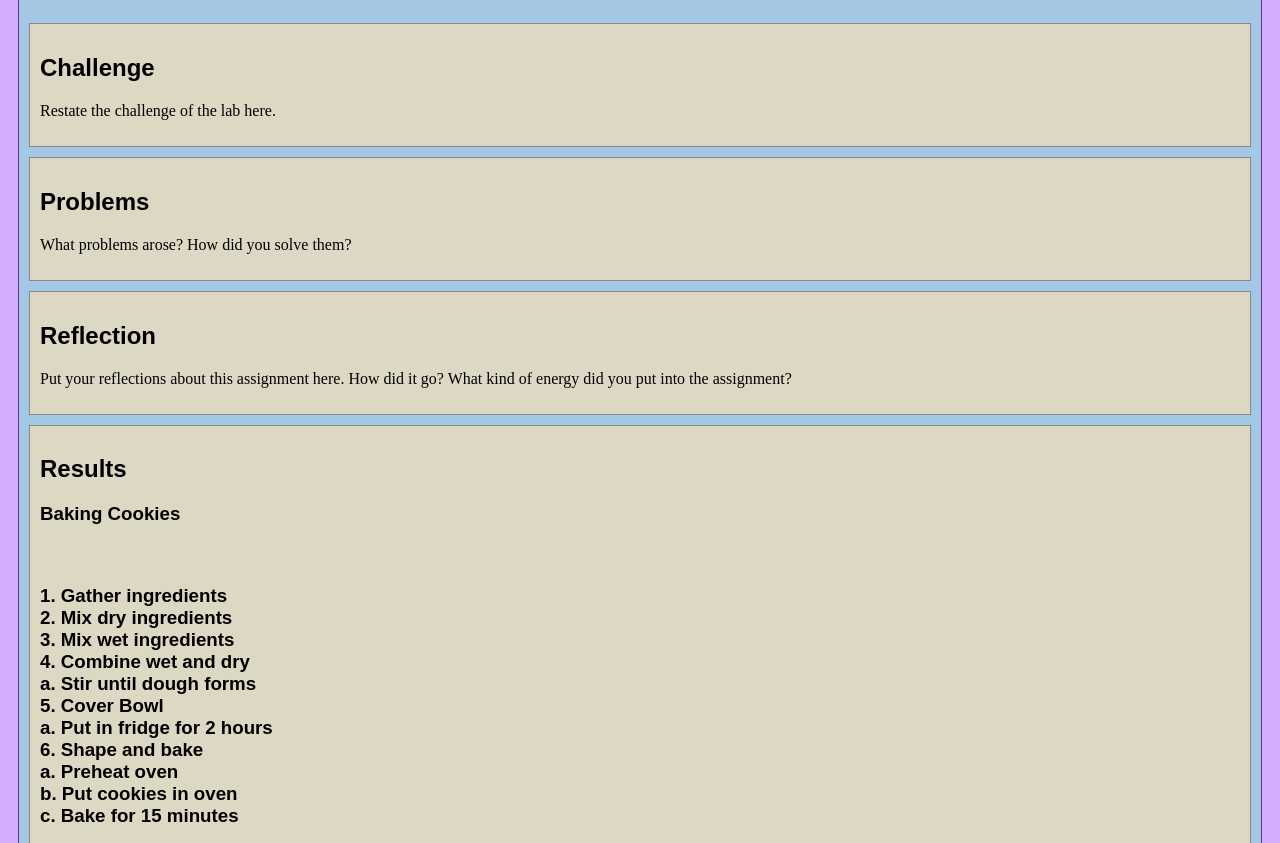
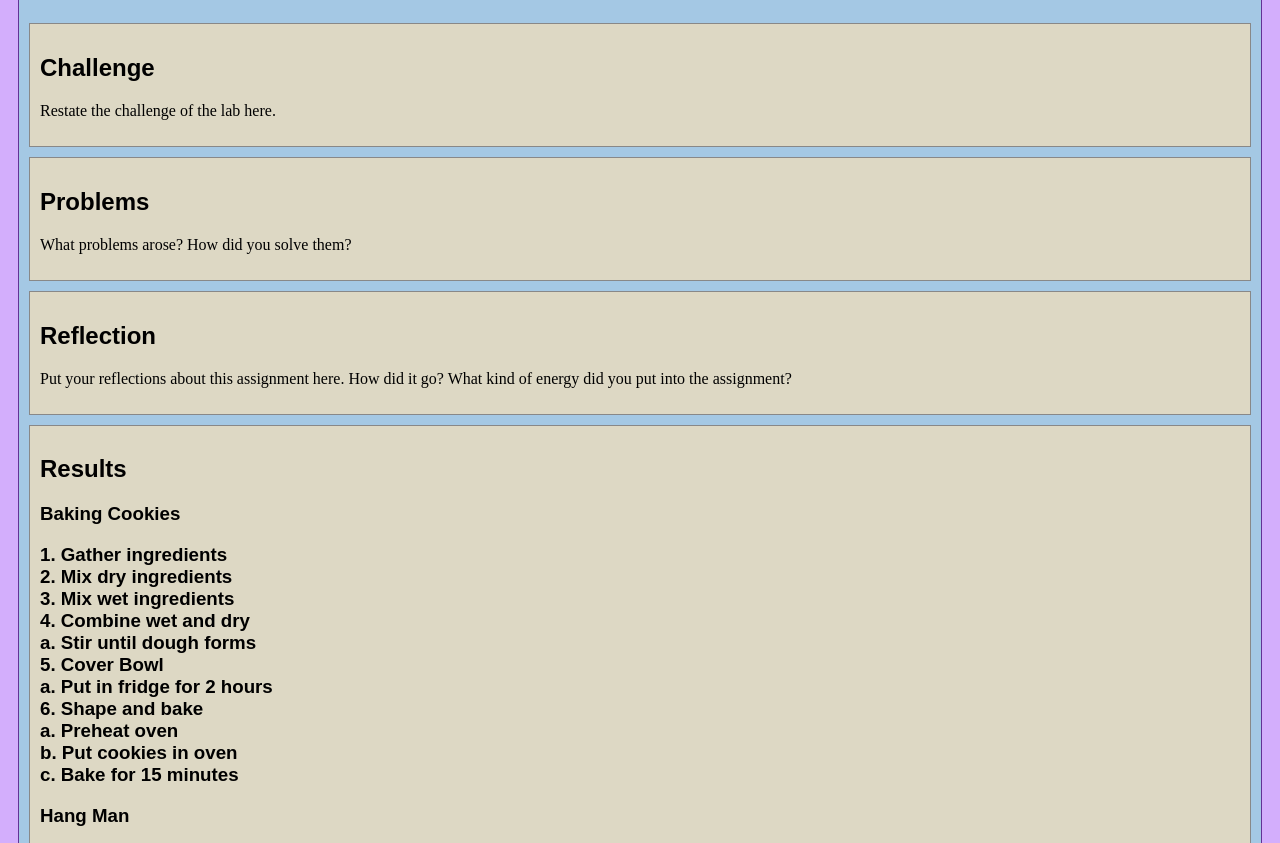
Before and after one commit to salamislices/art101c, a plain HTML site: page lab4/index.html in a window 1280 px wide. Shown: the part 88-931 px from the top of the page. Drawn offline with nearby package versions, Linux system fonts and the light colour scheme.

Commit message:
Update index.html

```diff
--- a/lab4/index.html
+++ b/lab4/index.html
@@ -41,7 +41,7 @@
 
 			<div class="minor-section">
 					<h2>Results</h2>
-					<h3>Baking Cookies<h3><br>
+					<h3>Baking Cookies<h3>
 					<p>1. Gather ingredients<br>
 					2. Mix dry ingredients<br>
 					3. Mix wet ingredients<br>
```
